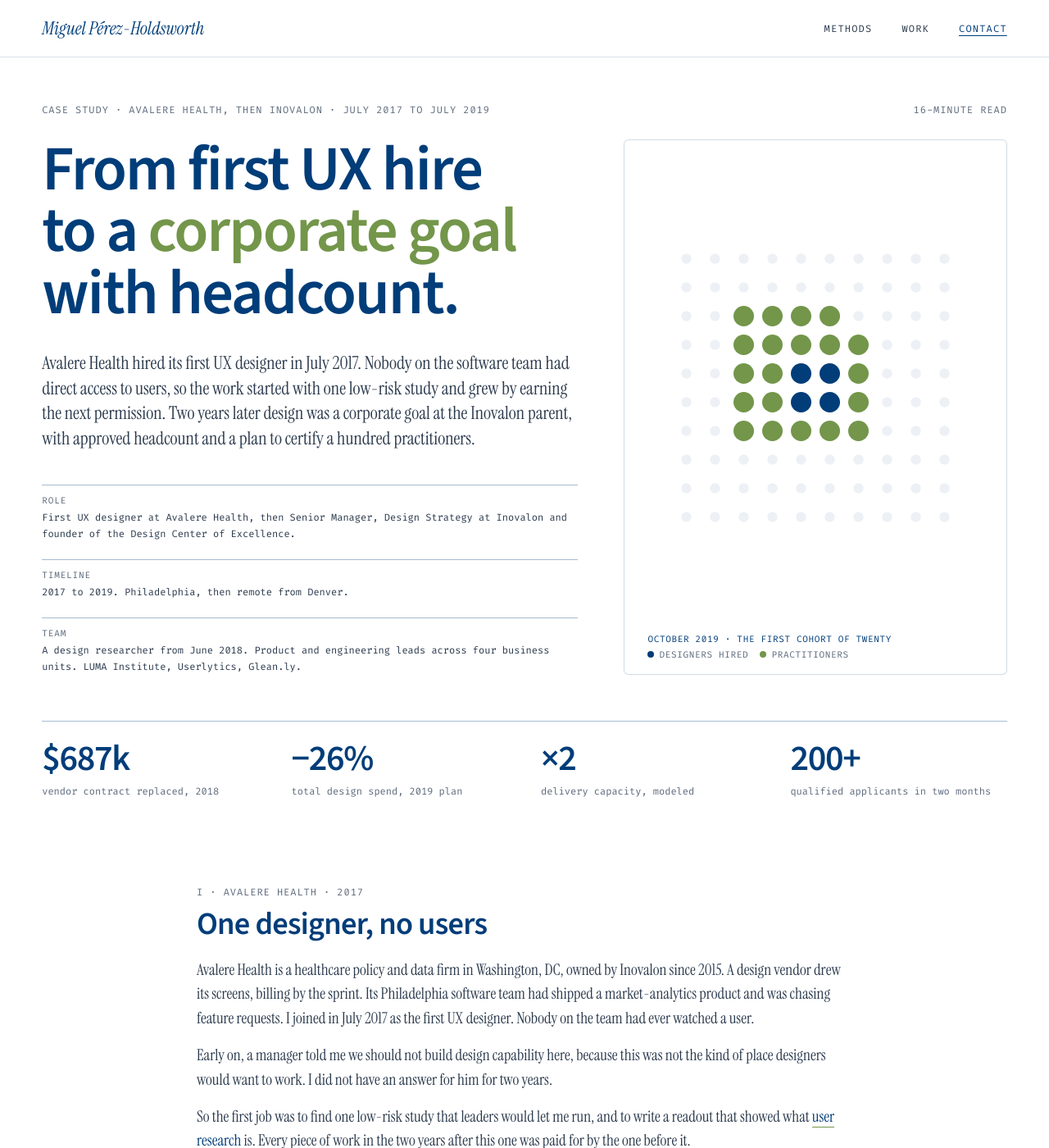
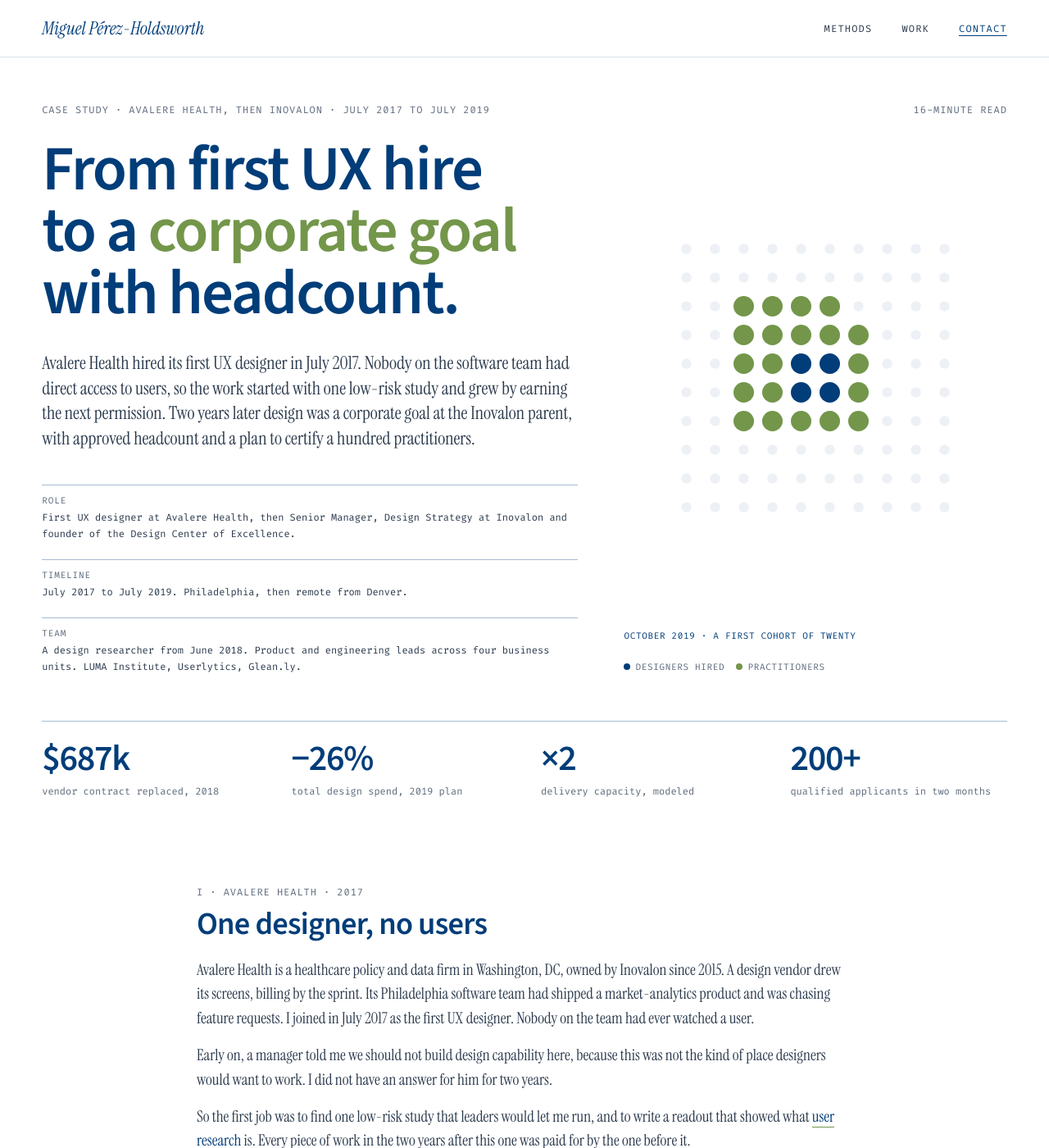
Before and after one commit to miguel-perez/miguel-perez.github.io, a Jekyll site: the page built from work/inovalon-design-coe/index.html, in a window 1280 px wide and 1400 px high. Shown: the whole window at 82% size. Built offline with Jekyll 4.4.1, drawn with Linux system fonts in a browser that asks for light colours.

Commit message:
Unframe the hero and stop its caption reflowing
The border and rounded corner round the animation are gone, so the grid
sits on the page rather than in a box. The caption under it changed
length as the stages advanced, which moved the grid; it now holds a
fixed two-line box and the stage texts are short enough not to wrap at
the widths that matter. Verified the grid's top stays put for a whole
cycle.

Also restores two strings an earlier commit rewrote without being asked:
the timeline fact had lost its months, reading 2017 to 2019 with a
stray leading space, and the hero's alternative text had been reworded
into numerals.

Co-Authored-By: Claude Opus 5 (1M context) <noreply@anthropic.com>

```diff
--- a/work/inovalon-design-coe/index.html
+++ b/work/inovalon-design-coe/index.html
@@ -20,13 +20,13 @@ a:hover{text-decoration:underline;text-decoration-color:#73964A;text-underline-o
 .case-header{padding-top:56px;padding-bottom:56px}
 .hero{display:grid;grid-template-columns:minmax(0,7fr) minmax(280px,5fr);gap:32px 56px;align-items:stretch;margin-top:28px}
 .hero-text{min-width:0;container-type:inline-size}
-.hero-art{position:relative;min-height:380px;border:1px solid rgba(0,61,121,.18);border-radius:6px;overflow:hidden;background:#fff;display:flex;flex-direction:column;align-items:center;padding:28px 28px 14px;cursor:pointer}
+.hero-art{position:relative;min-height:380px;background:#fff;display:flex;flex-direction:column;align-items:center;padding:8px 0 0;cursor:pointer}
 .seats{display:grid;grid-template-columns:repeat(10,1fr);gap:clamp(5px,.8vw,10px);width:min(100%,340px);aspect-ratio:1;margin:auto 0}
 .seats i{display:block;border-radius:50%;background:rgba(0,61,121,.07);transform:scale(.5);transition:background .4s,transform .45s cubic-bezier(.2,.8,.2,1)}
 .seats i.d{background:#003D79;transform:scale(1)}
 .seats i.p{background:#73964A;transform:scale(1)}
 .hero-art .cap{width:100%;margin-top:24px;font:11px/1.7 'Fira Code',monospace;letter-spacing:.06em;text-transform:uppercase;color:#5e6b7d;pointer-events:none}
-.hero-art .cap b{display:block;font-weight:400;color:#003D79;min-height:1.7em}
+.hero-art .cap b{display:block;font-weight:400;color:#003D79;height:3.4em;overflow:hidden}
 .hero-art .cap i{display:inline-block;width:8px;height:8px;border-radius:50%;margin-right:6px}
 .hero-art .cap i.d{background:#003D79}
 .hero-art .cap i.p{background:#73964A;margin-left:14px}
@@ -347,7 +347,7 @@ figure:not(.in) .a{animation-play-state:paused}
  .pane + .pane{border-left:0;border-top:1px solid rgba(0,61,121,.18)}
  .survey{grid-template-columns:1fr}
  .hero{grid-template-columns:1fr}
- .hero-art{min-height:0;padding:24px}
+ .hero-art{min-height:0;padding:8px 0 0}
  .seats{width:min(100%,260px)}
  .sheet thead{display:none}
  .sheet,.sheet tbody,.sheet tr,.sheet td{display:block;width:100%}
@@ -392,13 +392,13 @@ figure:not(.in) .a{animation-play-state:paused}
    <p class="lede">Avalere Health hired its first UX designer in July 2017. Nobody on the software team had direct access to users, so the work started with one low-risk study and grew by earning the next permission. Two years later design was a corporate goal at the Inovalon parent, with approved headcount and a plan to certify a hundred practitioners.</p>
    <div class="facts-row">
     <div><span class="k">Role</span><span>First UX designer at Avalere Health, then Senior Manager, Design Strategy at Inovalon and founder of the Design Center of Excellence.</span></div>
-    <div><span class="k">Timeline</span><span> 2017 to 2019. Philadelphia, then remote from Denver.</span></div>
+    <div><span class="k">Timeline</span><span>July 2017 to July 2019. Philadelphia, then remote from Denver.</span></div>
     <div><span class="k">Team</span><span>A design researcher from June 2018. Product and engineering leads across four business units. LUMA Institute, Userlytics, Glean.ly.</span></div>
    </div>
   </div>
-  <div class="hero-art" id="hero-art" role="img" aria-label="1 designer in 2017, 4 by 2019, a first cohort of 20 practitioners that October, and 100 the programme was planned to reach, shown as a filling grid of a hundred seats." title="Replay">
+  <div class="hero-art" id="hero-art" role="img" aria-label="A grid of a hundred seats filling up: one designer in July 2017, four by 2019, a first cohort of twenty practitioners that October, and the hundred the programme was planned to reach." title="Replay">
    <div class="seats" id="seats"></div>
-   <span class="cap"><b id="seats-cap">2017: 1 designer · 2019: a first cohort of 20 · the plan: 100</b><i class="d"></i>designers hired<i class="p"></i>practitioners</span>
+   <span class="cap"><b id="seats-cap">2017: one designer · the plan: a hundred</b><i class="d"></i>designers hired<i class="p"></i>practitioners</span>
   </div>
  </div>
  <div class="numbers">
@@ -851,9 +851,9 @@ figure:not(.in) .a{animation-play-state:paused}
   var stages=[
    {n:1,cap:'July 2017 · one UX designer'},
    {n:2,cap:'June 2018 · a design researcher joins'},
-   {n:4,cap:'2019 plan · four designers, a corporate goal'},
-   {n:24,cap:'October 2019 · the first cohort of twenty'},
-   {n:100,cap:'the plan: a hundred practitioners, twenty a quarter'}];
+   {n:4,cap:'2019 plan · four designers'},
+   {n:24,cap:'October 2019 · a first cohort of twenty'},
+   {n:100,cap:'the plan · a hundred practitioners'}];
   var timers=[], reduced=window.matchMedia('(prefers-reduced-motion: reduce)').matches, onScreen=false;
   function cls(i){ return i<4?'d':'p'; }
   function play(){
```
